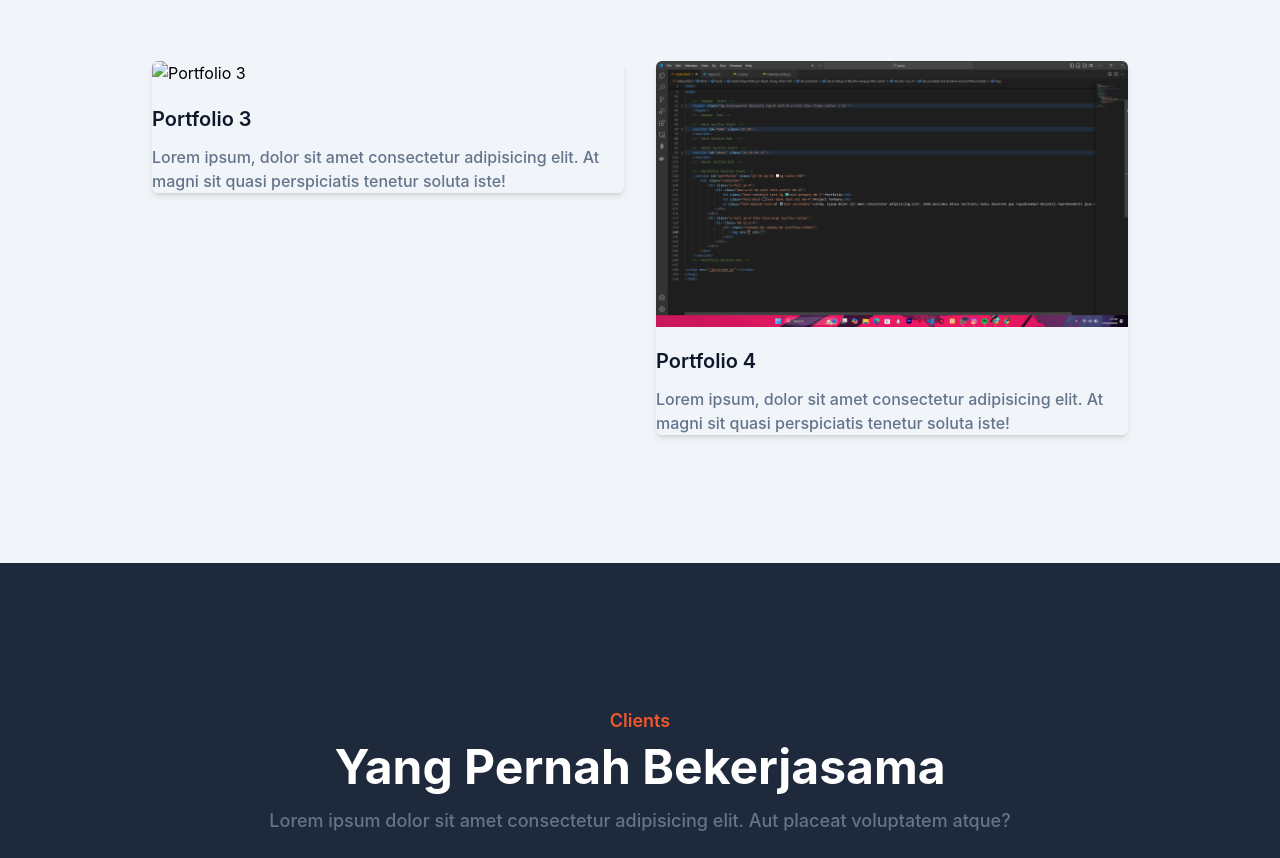
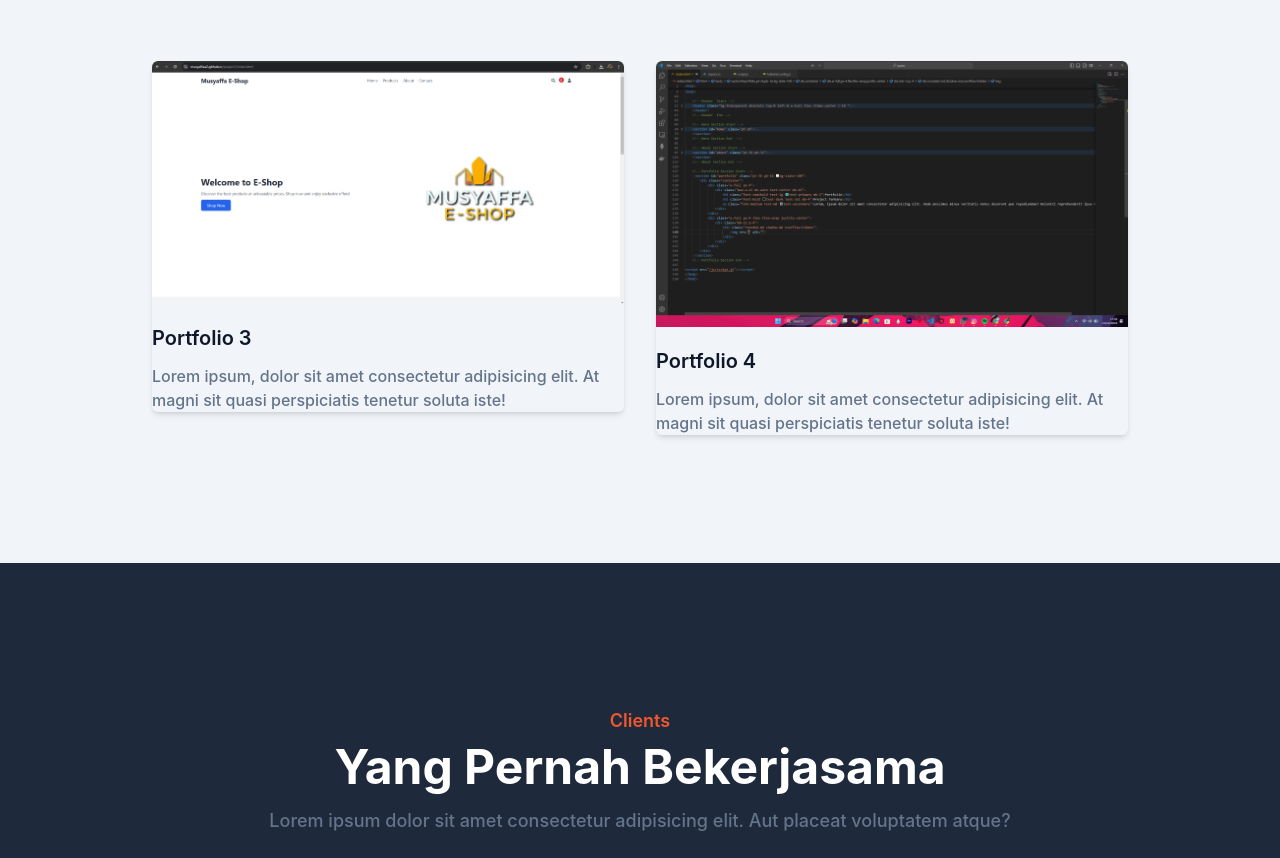
Before and after one commit to Musyaffaa2/portfolio, a website: page index.html in a window 1280 px wide. Shown: the part 1833-2691 px from the top of the page. Drawn offline with Linux system fonts and the light colour scheme.

Commit message:
update baru

```diff
--- a/index.html
+++ b/index.html
@@ -160,7 +160,7 @@
                 <div class="mb-12 p-4 md:w-1/2">
                     <div class="rounded-md shadow-md overflow-hidden">
                         <a href="https://musyaffaa2.github.io/project3/" target="_blank">
-                        <img src="img/porto/project3.png.png" alt="Portfolio 3" width="w-full" />
+                        <img src="img/porto/project3.png" alt="Portfolio 3" width="w-full" />
                         <h3 class="font-semibold text-xl text-dark mt-5 mb-3"> Portfolio 3</h3>
                         <p class="font-medium text-base text-secondary"> Lorem ipsum, dolor sit amet consectetur adipisicing elit. At magni sit quasi perspiciatis tenetur soluta iste!
                         </p></a>
```
